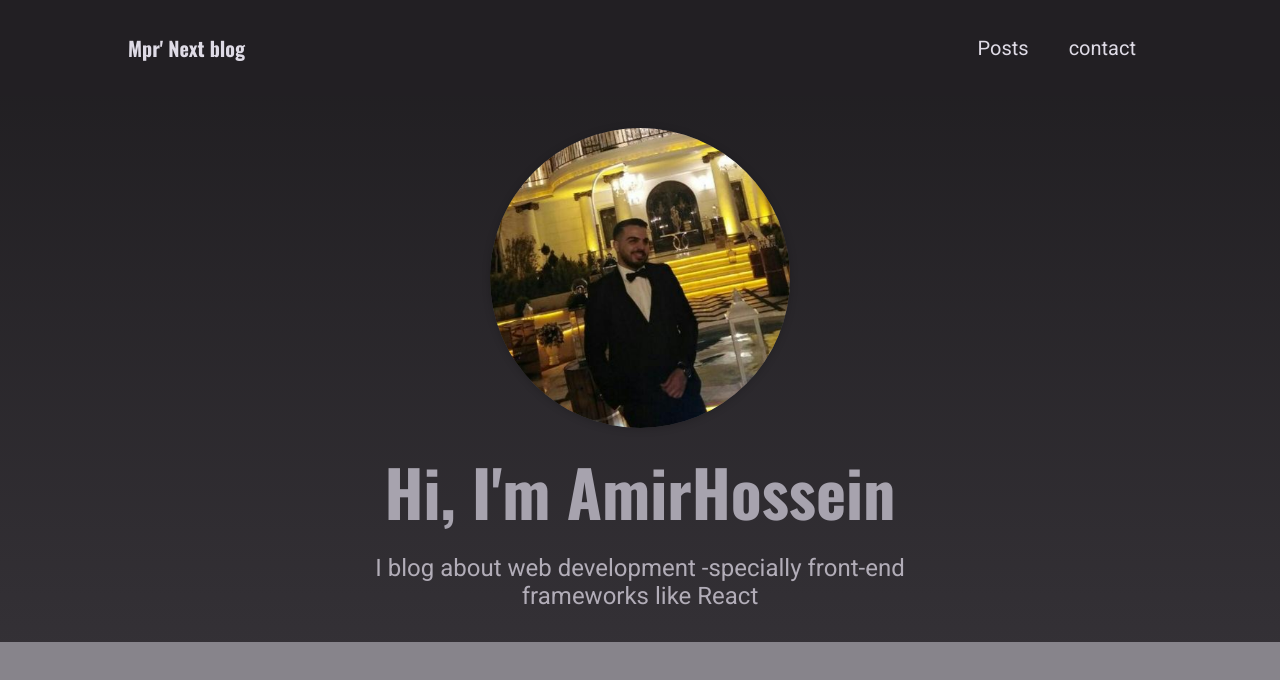
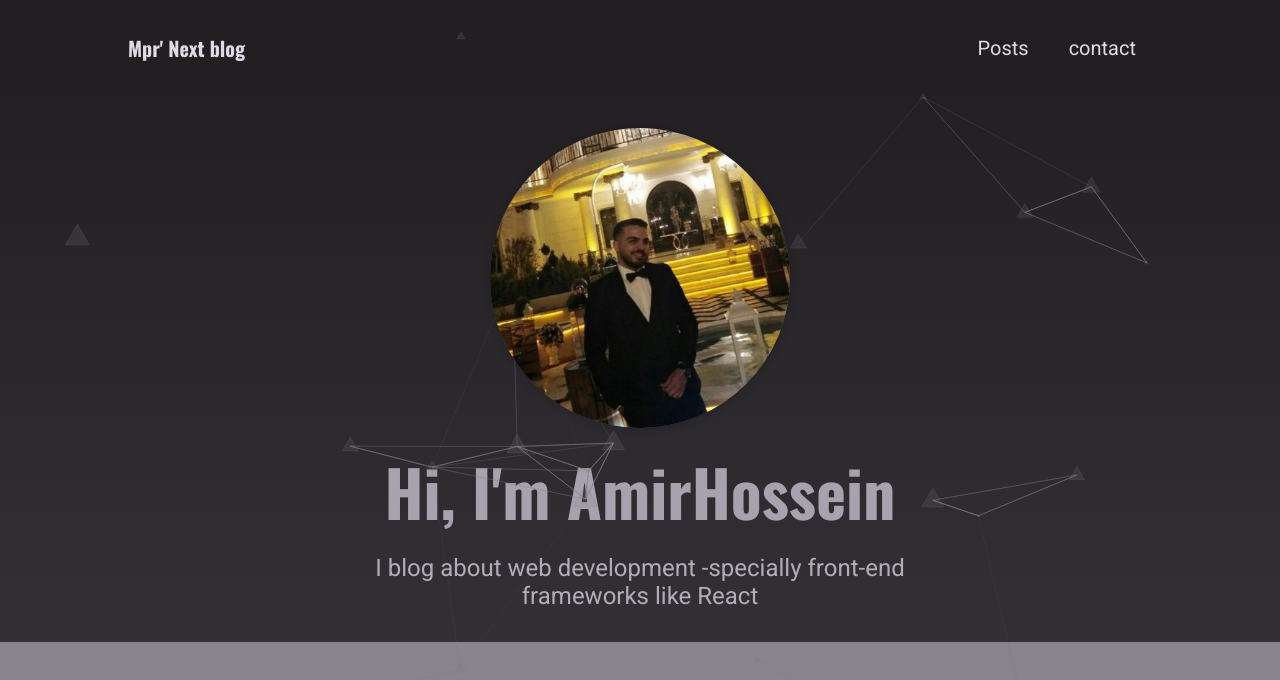
Before and after one commit to amirhosseinmpr/MPR-blog, a Next.js app: page / in a window 1280 px wide. Shown: the top 680 px of the page. Built offline with nearby package versions, Linux system fonts and the light colour scheme.

Commit message:
fixed particles

```diff
--- a/components/Layout/layout.js
+++ b/components/Layout/layout.js
@@ -6,6 +6,7 @@ function Layout(props) {
   return (
     <Fragment>
       <MainNavigation />
+
       <main> {props.children}</main>
     </Fragment>
   );
--- a/components/home-page/hero.js
+++ b/components/home-page/hero.js
@@ -1,9 +1,164 @@
 import Image from 'next/image';
 import classes from './hero.module.css';
+import Particles from 'react-tsparticles';
 
 function Hero() {
+  const particlesInit = main => {
+    console.log(main);
+
+    // you can initialize the tsParticles instance (main) here, adding custom shapes or presets
+  };
+
+  const particlesLoaded = container => {
+    console.log(container);
+  };
   return (
     <section className={classes.hero}>
+      <Particles
+        id='tsparticles'
+        init={particlesInit}
+        loaded={particlesLoaded}
+        options={{
+          fpsLimit: 1000,
+
+          interactivity: {
+            events: {
+              onClick: {
+                enable: true,
+                mode: 'push',
+              },
+              onHover: {
+                enable: true,
+                mode: 'repulse',
+              },
+              resize: true,
+            },
+            modes: {
+              bubble: {
+                distance: 40,
+                duration: 2,
+                opacity: 0.8,
+                size: 4,
+              },
+              push: {
+                quantity: 4,
+              },
+              repulse: {
+                distance: 200,
+                duration: 0.4,
+              },
+            },
+          },
+          particles: {
+            number: {
+              value: 20,
+              density: {
+                enable: true,
+                value_area: 789.1850086415761,
+              },
+            },
+            color: {
+              value: '#87848b',
+            },
+            shape: {
+              type: 'triangle',
+              stroke: {
+                width: 1,
+                color: '#87848b',
+              },
+              polygon: {
+                nb_sides: 7,
+              },
+              image: {
+                src: 'img/github.svg',
+                width: 100,
+                height: 100,
+              },
+            },
+            opacity: {
+              value: 0.0721084511104702,
+              random: true,
+              anim: {
+                enable: false,
+                speed: 1,
+                opacity_min: 0.1,
+                sync: false,
+              },
+            },
+            size: {
+              value: 13,
+              random: true,
+              anim: {
+                enable: false,
+                speed: 197.2002434570908,
+                size_min: 2.434570906877665,
+                sync: true,
+              },
+            },
+            line_linked: {
+              enable: true,
+              distance: 224.33740345479617,
+              color: '#87848b',
+              opacity: 0.4086145562926645,
+              width: 0.9614460148062693,
+            },
+            move: {
+              enable: true,
+              speed: 3,
+              direction: 'bottom',
+              random: false,
+              straight: false,
+              out_mode: 'out',
+              bounce: false,
+              attract: {
+                enable: true,
+                rotateX: 1762.6510271448274,
+                rotateY: 1041.5665160401252,
+              },
+            },
+          },
+          interactivity: {
+            detect_on: 'canvas',
+            events: {
+              onhover: {
+                enable: true,
+                mode: 'repulse',
+              },
+              onclick: {
+                enable: true,
+                mode: 'repulse',
+              },
+              resize: true,
+            },
+            modes: {
+              grab: {
+                distance: 400,
+                line_linked: {
+                  opacity: 1,
+                },
+              },
+              bubble: {
+                distance: 400,
+                size: 40,
+                duration: 2,
+                opacity: 8,
+                speed: 3,
+              },
+              repulse: {
+                distance: 200,
+                duration: 0.4,
+              },
+              push: {
+                particles_nb: 4,
+              },
+              remove: {
+                particles_nb: 2,
+              },
+            },
+          },
+          retina_detect: true,
+        }}
+      />
       <div className={classes.image}>
         <Image
           src='/images/site/mpr.png'
--- a/components/home-page/hero.module.css
+++ b/components/home-page/hero.module.css
@@ -7,6 +7,7 @@
   );
   padding: var(--size-8) 0;
 }
+
 
 .image {
   width: 300px;
--- a/package.json
+++ b/package.json
@@ -10,7 +10,8 @@
   "dependencies": {
     "next": "12.0.8",
     "react": "17.0.2",
-    "react-dom": "17.0.2"
+    "react-dom": "17.0.2",
+    "react-tsparticles": "^1.39.0"
   },
   "devDependencies": {
     "eslint": "8.7.0",
--- a/pages/index.js
+++ b/pages/index.js
@@ -1,4 +1,5 @@
 import { Fragment } from 'react';
+
 import Hero from '../components/home-page/hero';
 function HomePage() {
   return (
```
Also changed, not shown: 1 other file (tests, documents, lock files or other folders).
